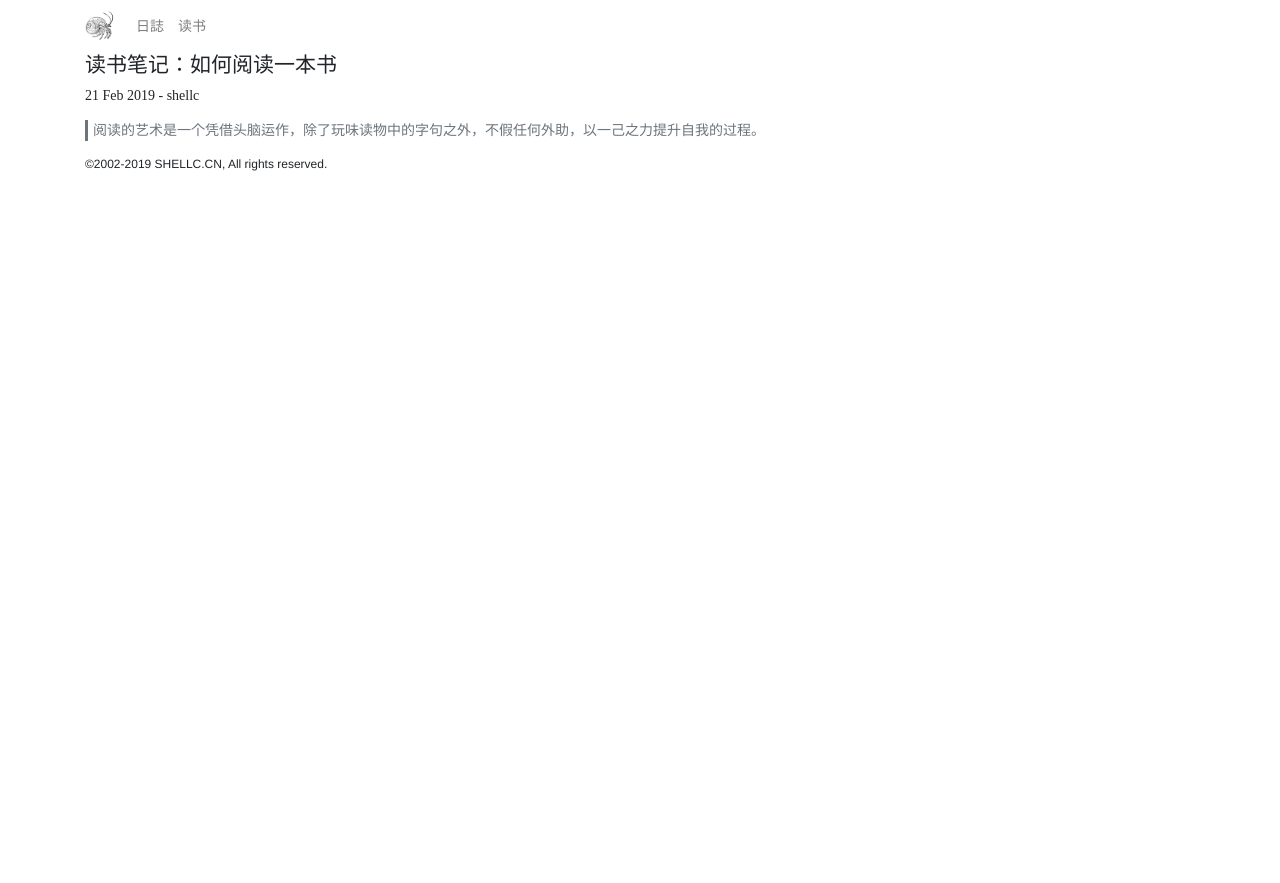
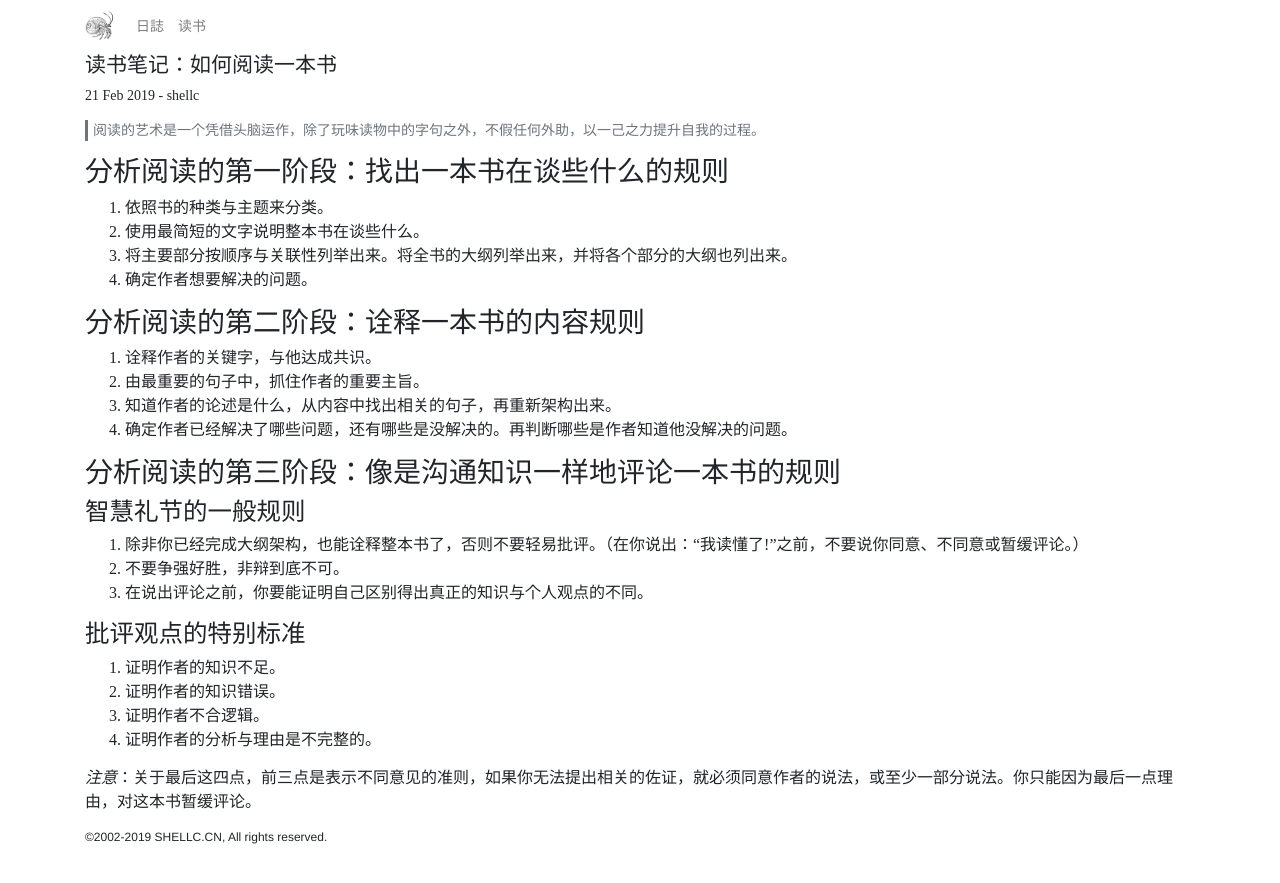
Before and after one commit to shellc/shellc.github.io, a Jekyll site: the page built from _posts/books/2019-02-21-how-to-read-a-book.md, in a window 1280 px wide. Shown: the top 883 px of the page. Built offline with Jekyll 4.4.1, drawn with Linux system fonts in a browser that asks for light colours.

Commit message:
Update 2019-02-21-how-to-read-a-book.md

```diff
--- a/_posts/books/2019-02-21-how-to-read-a-book.md
+++ b/_posts/books/2019-02-21-how-to-read-a-book.md
@@ -6,3 +6,34 @@
 阅读的艺术是一个凭借头脑运作，除了玩味读物中的字句之外，不假任何外助，以一己之力提升自我的过程。
 
 <!--more-->
+
+## 分析阅读的第一阶段：找出一本书在谈些什么的规则
+
+1. 依照书的种类与主题来分类。
+2. 使用最简短的文字说明整本书在谈些什么。
+3. 将主要部分按顺序与关联性列举出来。将全书的大纲列举出来，并将各个部分的大纲也列出来。
+4. 确定作者想要解决的问题。
+
+## 分析阅读的第二阶段：诠释一本书的内容规则
+
+5. 诠释作者的关键字，与他达成共识。
+6. 由最重要的句子中，抓住作者的重要主旨。
+7. 知道作者的论述是什么，从内容中找出相关的句子，再重新架构出来。
+8. 确定作者已经解决了哪些问题，还有哪些是没解决的。再判断哪些是作者知道他没解决的问题。
+
+## 分析阅读的第三阶段：像是沟通知识一样地评论一本书的规则
+
+### 智慧礼节的一般规则
+
+9. 除非你已经完成大纲架构，也能诠释整本书了，否则不要轻易批评。（在你说出：“我读懂了!”之前，不要说你同意、不同意或暂缓评论。）
+10. 不要争强好胜，非辩到底不可。
+11. 在说出评论之前，你要能证明自己区别得出真正的知识与个人观点的不同。
+
+### 批评观点的特别标准
+
+12. 证明作者的知识不足。
+13. 证明作者的知识错误。
+14. 证明作者不合逻辑。
+15. 证明作者的分析与理由是不完整的。
+
+*注意*：关于最后这四点，前三点是表示不同意见的准则，如果你无法提出相关的佐证，就必须同意作者的说法，或至少一部分说法。你只能因为最后一点理由，对这本书暂缓评论。
```
